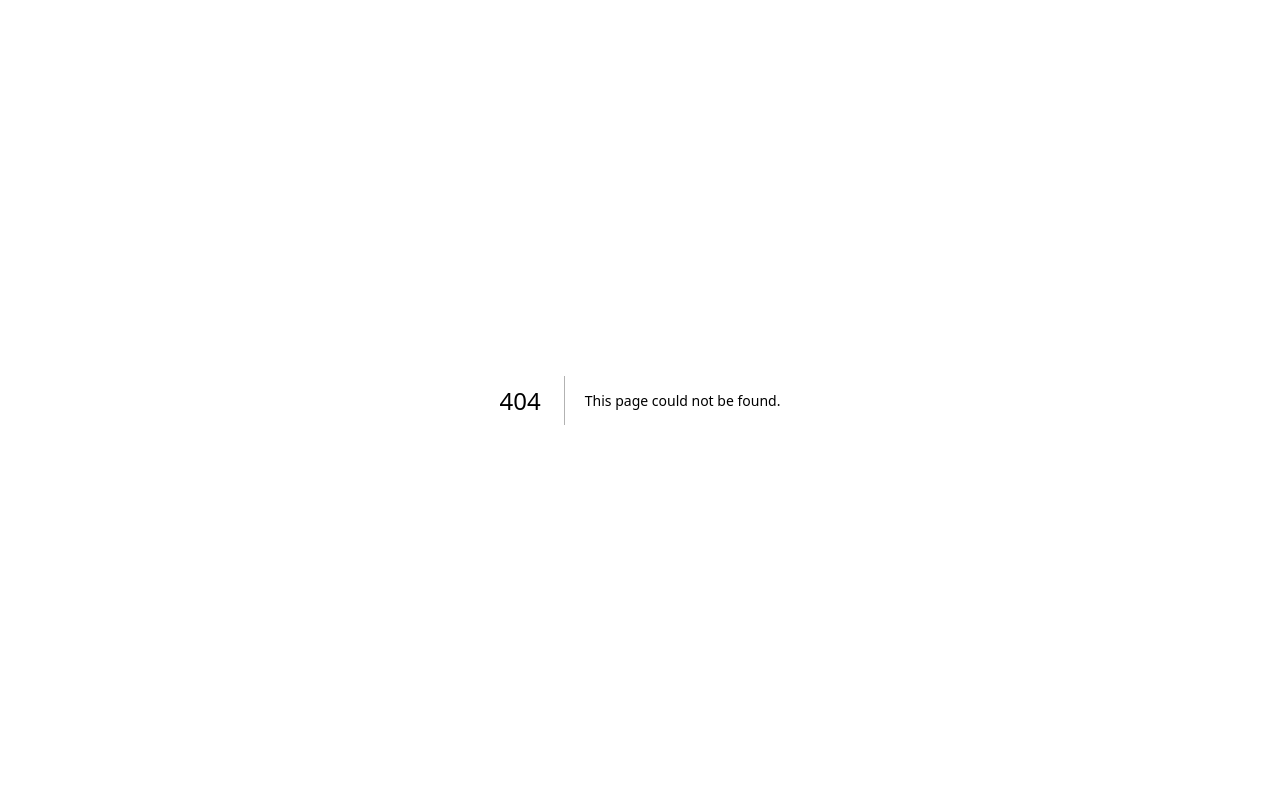
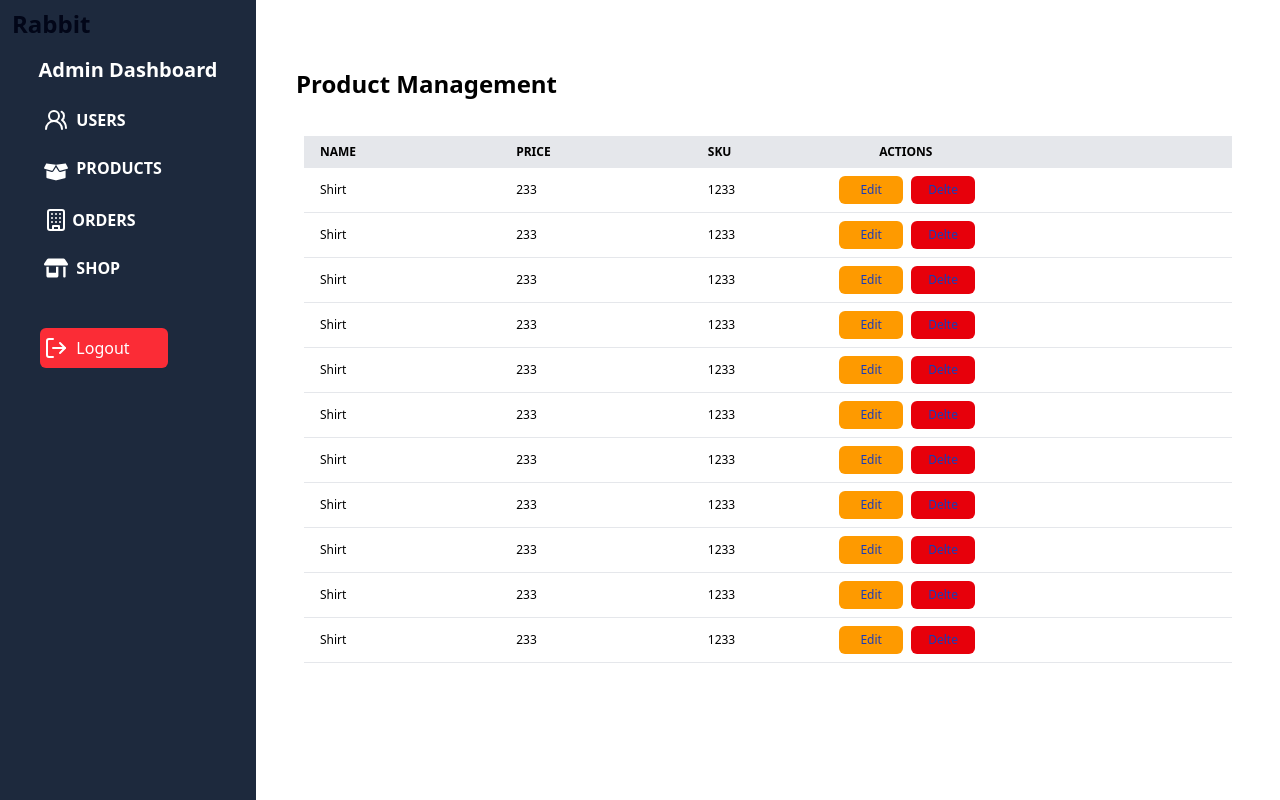
Before and after one commit to szbr1/Track-My-Activities, a Next.js app in the folder ecommerce-webite/frontend/: page /admin/products in a window 1280 px wide. Before the commit this address had no page. Built offline with nearby package versions, Linux system fonts and the light colour scheme.

Commit message:
New Arrivals

```diff
--- a/ecommerce-webite/frontend/app/admin/page.jsx
+++ b/ecommerce-webite/frontend/app/admin/page.jsx
@@ -2,10 +2,7 @@
 import { Building, LogOut, Users2 } from 'lucide-react'
 import Link from 'next/link'
 import React, { useState } from 'react'
-import { FaBoxOpen, FaHamburger } from 'react-icons/fa'
-import { FaShop } from 'react-icons/fa6'
-import { GiHamburger } from 'react-icons/gi'
-import { RxHamburgerMenu } from 'react-icons/rx'
+
 import AdminSidebar from '../components/Common/AdminSidebar'
 import AdminNavbar from '../components/Common/AdminNavbar'
 
@@ -35,16 +32,16 @@ function page() {
     const [togglesidebar , settoggleSidebar] = useState(false)
 
   return (
-    <div className='min-h-screen w-full relative flex flex-col '>
+    <div className='min-h-screen w-full relative md:flex  '>
     {/* navbar  */}
       <AdminNavbar togglesidebar={togglesidebar} settoggleSidebar={settoggleSidebar}/>
      {/* sidebar  */}
        <AdminSidebar togglesidebar={togglesidebar} settoggleSidebar={settoggleSidebar} />
         <br />
 
-       <div className='lg:ml-72  p-2  '>
+       <div className='  px-10  '>
         <div className='text-2xl lg:mt-8 font-bold mb-5 '>Admin Dashboard</div>
-        <div className='grid grid-col-1 gap-3 sm:grid-col-2 md:grid-cols-3 md:gap-0 '>
+        <div className='flex flex-wrap  gap-5 '>
 
 
 
@@ -53,6 +50,7 @@ function page() {
           <br />
           <span className='text-2xl'>$1000</span>
          </div>
+
          <div className='font-semibold shadow-md rounded-lg w-64 py-4 border border-gray-200 p-2'>
           <span className='text-xl'>Total Orders </span>
           <br />
@@ -60,6 +58,7 @@ function page() {
           <br />
           <Link href={'/admin'} className='text-blue-800 hover:underline'>Manage Orders</Link>
          </div>
+
          <div className='font-semibold shadow-md rounded-lg w-64 py-4 border border-gray-200 p-2'>
           <span className='text-xl'>Total Products </span>
           <br />
@@ -68,8 +67,9 @@ function page() {
 
          </div>
         </div>
+
          <div className='mt-12 h-[2px] w-full bg-slate-200 '></div>
-        <div className='mt-8 overflow-x-scroll  font-bold text-2xl mb-8'>Recent Orders</div>
+        <div className='mt-8 overflow-x-auto  font-bold text-2xl mb-8'>Recent Orders</div>
         <div className='overflow-x-auto '>
 
         <table className='w-[40rem] md:w-3/5'>
--- /dev/null
+++ b/ecommerce-webite/frontend/app/admin/products/[id]/edit/page.jsx
@@ -0,0 +1,146 @@
+"use client";
+import AdminNavbar from "@/app/components/Common/AdminNavbar";
+import AdminSidebar from "@/app/components/Common/AdminSidebar";
+import React, { useState } from "react";
+
+function page() {
+  const [productData, setProductData] = useState({
+    name: "",
+    description: "",
+    price: 0,
+    countInStock: 0,
+    sku: "",
+    category: "",
+    brand: "",
+    sizes: [],
+    colors: [],
+    collections: "",
+    material: "",
+    gender: "",
+    images: [
+      {
+        url: "https://picsum.photos/150?random=1",
+      },
+      {
+        url: "https://picsum.photos/150?random=2",
+      },
+    ],
+  });
+
+  const [togglesidebar, settoggleSidebar] = useState(false);
+
+  //   functions
+  const handleChange = (e) => {
+    const { value, name } = e.target;
+    setProductData((prevData) => ({ ...prevData, [name]: value }));
+  };
+
+  return (
+    <div className="md:flex">
+      {/* navbar  */}
+      <AdminNavbar
+        togglesidebar={togglesidebar}
+        settoggleSidebar={settoggleSidebar}
+      />
+      {/* sidebar  */}
+      <AdminSidebar
+        togglesidebar={togglesidebar}
+        settoggleSidebar={settoggleSidebar}
+      />
+      {/* content  */}
+
+      <div className="w-full min-h-screen">
+        <div className="mx-auto max-w-3/4 mt-12 shadow-md rounded-md p-3">
+          <h1 className=" py-2 text-xl font-bold">Products Edit</h1>
+
+          <div>
+            <label className="font-semibold">Product Name</label>
+            <br />
+            <input
+              type="text"
+              className=" w-full py-1 text-xl px-3 border"
+              name="name"
+              value={productData.name}
+              onChange={handleChange}
+            />
+          </div>
+
+          <div className="mt-8">
+            <label className="font-semibold ">Description</label>
+            <br />
+            <textarea
+              type="text"
+              className=" w-full py-2 text-xs min-h-[8rem] px-3 border"
+            />
+          </div>
+
+          <div className="mt-4">
+            <label className="font-semibold">Price</label>
+            <br />
+            <input
+              type="number"
+              className=" w-full py-1 text-xl px-3 border"
+              name="price"
+              value={productData.price}
+              onChange={handleChange}
+            />
+          </div>
+
+          <div className="mt-4">
+            <label className="font-semibold">Count in Stock</label>
+            <br />
+            <input
+              type="number"
+              className=" w-full py-1 text-xl px-3 border"
+              name="countInStock"
+              value={productData.countInStock}
+              onChange={handleChange}
+            />
+          </div>
+
+          <div className="mt-4">
+            <label className="font-semibold">SKU</label>
+            <br />
+            <input
+              type="number"
+              className=" w-full py-1 text-xl px-3 border"
+              name="sku"
+              value={productData.sku}
+              onChange={handleChange}
+            />
+          </div>
+
+          <div className="mt-4">
+            <label className="font-semibold">Sizes (comma seprate) </label>
+            <br />
+            <input
+
+              type="text"
+              className=" w-full py-1 text-xl px-3 border"
+              name="sizes"
+              value={productData.sizes}
+              onChange={(e)=> setProductData({...productData, sizes: e.target.value.split(',').map(size => {size.trim()})})}
+            />
+          </div>
+
+          <div className="mt-4">
+            <label className="font-semibold">Sizes (comma seprate) </label>
+            <br />
+            <input
+
+              type="text"
+              className=" w-full py-1 text-xl px-3 border"
+              name="sizes"
+              value={productData.sizes}
+              onChange={(e)=> setProductData({...productData, colors: e.target.value.split(',').map(color => {color.trim()})})}
+            />
+          </div>
+
+
+        </div>
+      </div>
+    </div>
+  );
+}
+
+export default page;
--- /dev/null
+++ b/ecommerce-webite/frontend/app/admin/products/[id]/page.jsx
@@ -0,0 +1,9 @@
+import React from 'react'
+
+function page() {
+  return (
+    <div>page</div>
+  )
+}
+
+export default page
--- /dev/null
+++ b/ecommerce-webite/frontend/app/admin/products/page.jsx
@@ -0,0 +1,118 @@
+"use client";
+import React from "react";
+import Link from "next/link";
+import { useState } from "react";
+import AdminNavbar from "@/app/components/Common/AdminNavbar";
+import AdminSidebar from "@/app/components/Common/AdminSidebar";
+
+function page() {
+  const [togglesidebar, settoggleSidebar] = useState(false);
+  const Users = [
+    {
+      _id: 1233,
+      Price: 233,
+      name: "Shirt",
+    },
+    {
+        _id: 1233,
+        Price: 233,
+        name: "Shirt",
+      },
+      {
+        _id: 1233,
+        Price: 233,
+        name: "Shirt",
+      },
+      {
+        _id: 1233,
+        Price: 233,
+        name: "Shirt",
+      },
+      {
+        _id: 1233,
+        Price: 233,
+        name: "Shirt",
+      },
+      {
+        _id: 1233,
+        Price: 233,
+        name: "Shirt",
+      },
+      {
+        _id: 1233,
+        Price: 233,
+        name: "Shirt",
+      },
+      {
+        _id: 1233,
+        Price: 233,
+        name: "Shirt",
+      },
+      {
+        _id: 1233,
+        Price: 233,
+        name: "Shirt",
+      },
+      {
+        _id: 1233,
+        Price: 233,
+        name: "Shirt",
+      },
+      {
+        _id: 1233,
+        Price: 233,
+        name: "Shirt",
+      },
+
+  ];
+
+  return (
+    <div className="  w-full md:flex">
+      {/* navbar  */}
+      <AdminNavbar
+        togglesidebar={togglesidebar}
+        settoggleSidebar={settoggleSidebar}
+      />
+      {/* sidebar  */}
+      <AdminSidebar
+        togglesidebar={togglesidebar}
+        settoggleSidebar={settoggleSidebar}
+      />
+
+      <div className=" lg:p-10  w-full">
+        <div className="lg:text-2xl text-xl font-bold py-7 ">Product Management</div>
+        <div className="overflow-x-auto p-2 ">
+          <table className="w-[37rem] md:w-full text-left ">
+            <thead className="mb-6 ">
+              <tr className="bg-gray-200 uppercase text-xs">
+                <th className=" px-4 py-2"> name </th>
+                <th className=" px-4 py-2">price</th>
+                <th className=" px-4 py-2">sku</th>
+                <th className=" px-4 py-2">actions</th>
+              </tr>
+            </thead>
+            <tbody >
+                { Users.map(user =>{
+                    return (
+                        <tr className="border-b text-xs border-gray-200 hover:bg-green-200">
+                            <td className="px-4 py-2">{user.name}</td>
+                            <td className="px-4 py-2">{user.Price}</td>
+                            <td className="px-4 py-2">{user._id}</td>
+                            <td className="px-4 py-2">
+                                <Link className="flex gap-2 -ml-10" href={`/admin/products/${user._id}/edit`}>
+                                <button className="w-16 h-7 cursor-pointer bg-amber-500 text-blue-800 rounded-md">Edit</button>
+                                <button className="w-16 h-7 cursor-pointer bg-red-600 text-blue-800 rounded-md">Delte</button>
+                                </Link>
+                            </td>
+                        </tr>
+                    )
+                })}
+            </tbody>
+          </table>
+        </div>
+      </div>
+    </div>
+  );
+}
+
+export default page;
--- /dev/null
+++ b/ecommerce-webite/frontend/app/admin/products/user/page.jsx
@@ -0,0 +1,9 @@
+import React from 'react'
+
+function page() {
+  return (
+    <div className='bg-red-500 text-green-500'>page</div>
+  )
+}
+
+export default page
--- a/ecommerce-webite/frontend/app/admin/users/page.jsx
+++ b/ecommerce-webite/frontend/app/admin/users/page.jsx
@@ -31,11 +31,11 @@ function page() {
      }
 
   return (
-    <div>
+    <div className='flex'>
               <AdminNavbar togglesidebar={togglesidebar} settoggleSidebar={settoggleSidebar}/>
      {/* sidebar  */}
        <AdminSidebar togglesidebar={togglesidebar} settoggleSidebar={settoggleSidebar} />
-       <div className='lg:ml-64 w-full md:w-3/4 min-h-screen px-2 md:px-4 lg:px-12 py-5'>
+       <div className=' w-full md:w-3/4 min-h-screen px-2 md:px-4 lg:px-12 py-5'>
         <span  className='text-2xl py-5 font-bold'>User Management</span>
 
        <div className=' w-full lg:mt-3'>
--- a/ecommerce-webite/frontend/app/components/Common/AdminNavbar.jsx
+++ b/ecommerce-webite/frontend/app/components/Common/AdminNavbar.jsx
@@ -3,7 +3,7 @@ import { RxHamburgerMenu } from 'react-icons/rx'
 
 function AdminNavbar({togglesidebar, settoggleSidebar}) {
   return (
-    <nav className='md:hidden z-10 h-12 w-full bg-slate-950 opacity-90 flex items-center text-white'>
+    <nav className='md:hidden sticky z-10 h-12 w-full bg-slate-950 opacity-90 flex items-center text-white'>
             <RxHamburgerMenu onClick={()=> settoggleSidebar(!togglesidebar)} className='text-2xl ml-3' />
                 &nbsp; Dashboard
         </nav>
--- a/ecommerce-webite/frontend/app/components/Common/AdminSidebar.jsx
+++ b/ecommerce-webite/frontend/app/components/Common/AdminSidebar.jsx
@@ -7,7 +7,7 @@ import { FaShop } from 'react-icons/fa6'
 
 function AdminSidebar({togglesidebar, settoggleSidebar}) {
   return (
-    <div>        <div className={` absolute top-0 left-0 w-64 h-screen bg-slate-800 transition-all duration-300 z-30 ${togglesidebar ? 'translate-x-0': '-translate-x-full'} md:translate-0`}>
+    <div>        <div className={`  top-0 left-0 md:sticky absolute w-64 h-screen bg-slate-800 transition-all duration-300 z-30 ${togglesidebar ? 'translate-x-0': '-translate-x-full'} md:translate-0`}>
 
     {/* cross button  */}
      <div className='md:hidden cursor-pointer mt-3 text-end'>
@@ -23,7 +23,7 @@ function AdminSidebar({togglesidebar, settoggleSidebar}) {
     <Users2 /> &nbsp; Users
      </Link>
 
-         <Link href={''} className='text-white font-bold flex active:bg-slate-700 pl-7 pr-14 py-2 w-52 rounded-md uppercase hover:bg-slate-400'>
+         <Link href={'/admin/products'} className='text-white font-bold flex active:bg-slate-700 pl-7 pr-14 py-2 w-52 rounded-md uppercase hover:bg-slate-400'>
     <FaBoxOpen className='mt-1 text-2xl' /> &nbsp; Products
      </Link>
      <Link href={''} className='text-white font-bold w-52 active:bg-slate-700 pl-7 pr-14 py-2 rounded-md uppercase flex hover:bg-slate-400 '>
```
